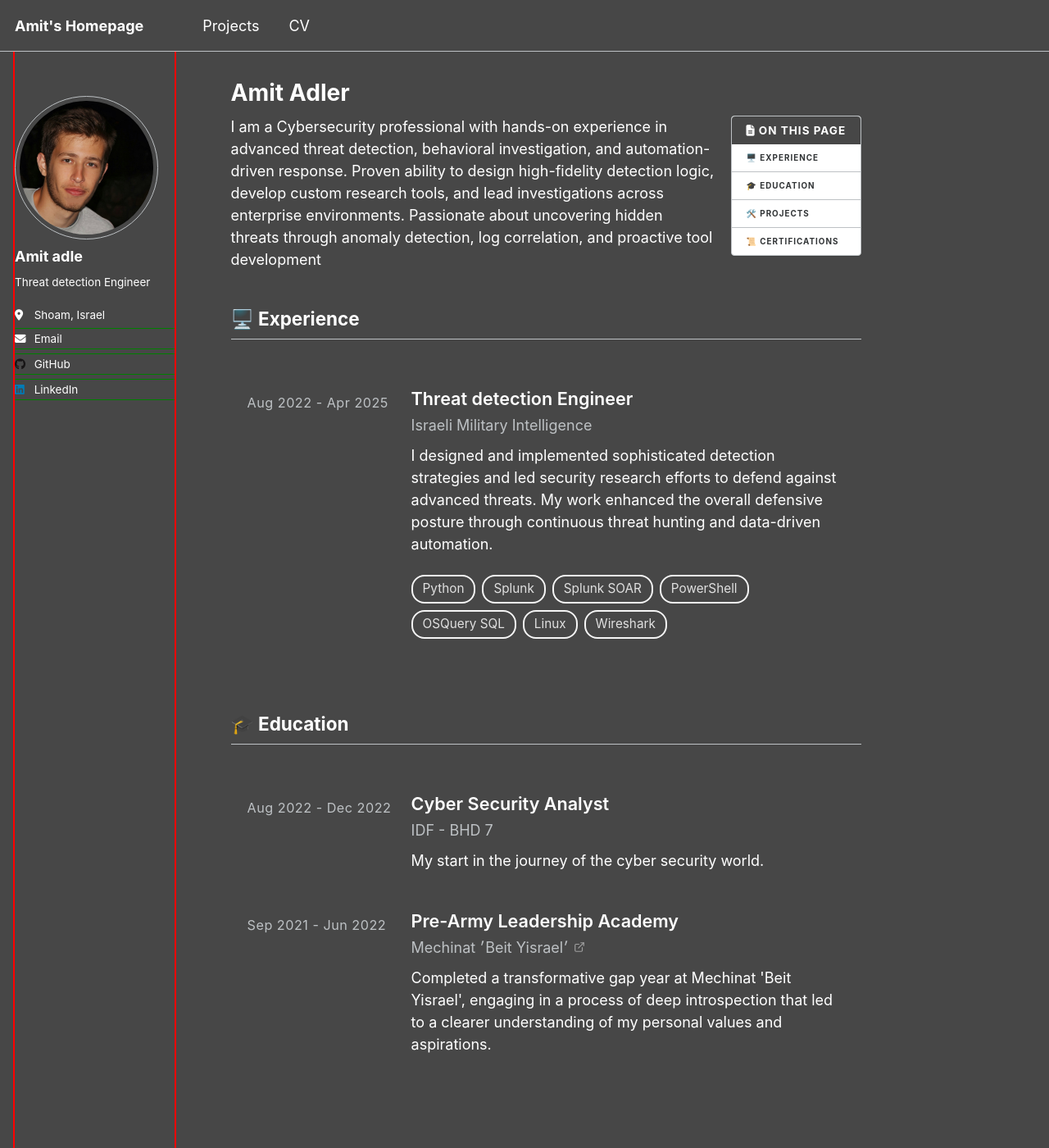
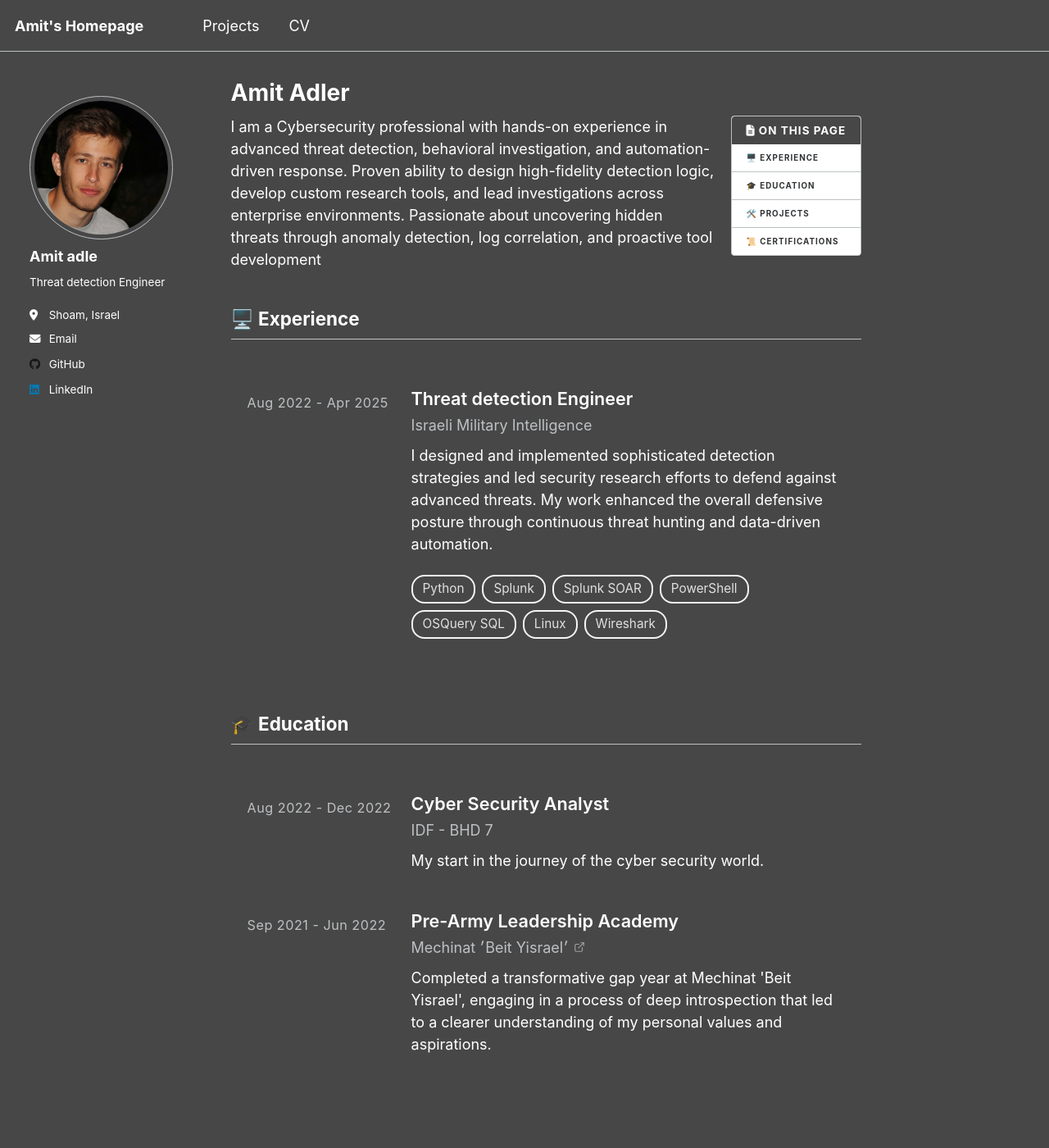
Before and after one commit to amitader/amitader.github.io, a Jekyll site: the page built from _pages/about.md, in a window 1280 px wide and 1400 px high. Shown: the whole window at 82% size. Built offline with Jekyll 4.4.1, drawn with Linux system fonts in a browser that asks for light colours; a script that is not in the unit is left out.

Commit message:
fixing visual bug

```diff
--- a/_sass/layout/_sidebar.scss
+++ b/_sass/layout/_sidebar.scss
@@ -7,7 +7,7 @@
    ========================================================================== */
 
 .sidebar {
-   outline: 2px solid red;
+  padding-left: 1rem;
   -webkit-transform: translate3d(0, 0 , 0);
           transform: translate3d(0, 0 , 0);
 
@@ -258,7 +258,6 @@
     font-size: $type-size-5;
     text-decoration: none;
 
-    outline: 1px solid green;
 
     &:hover {
       text-decoration: underline;
```
